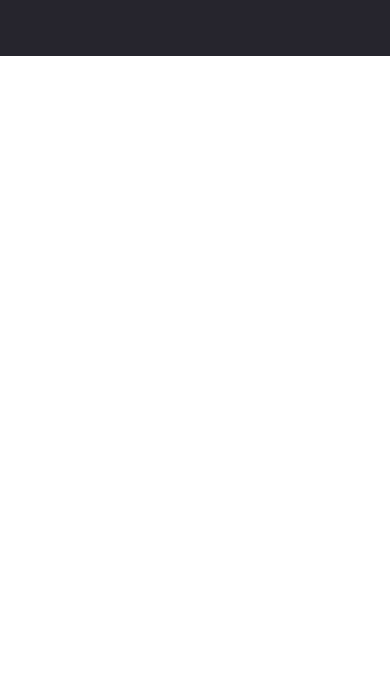
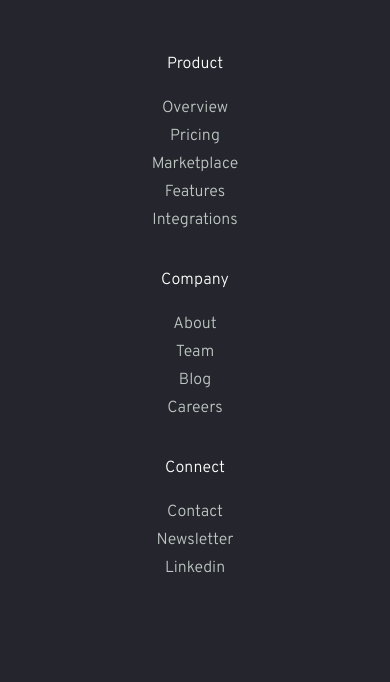
Before and after one commit to mateuslsilva28/Blogr-FrontEndMentor, a plain HTML site: page index.html in a window 390 px wide. Shown: the part 3429-4111 px from the top of the page. Before the commit the page ends 3485 px from the top, so only its background shows below. Drawn offline with Linux system fonts and the light colour scheme.

Commit message:
C9 - Footer Responsivo

```diff
--- a/index.html
+++ b/index.html
@@ -155,6 +155,7 @@
     <footer>
         <nav class="bottom-menu">
             <a href="#"><img src="img/logo.svg" alt="Logo Blogr" id="bottom-menu-logo"></a>
+            <nav>
                 <ul>
                     <li><a>Product</a></li>
                     <li><a>Overview</a></li>
@@ -177,6 +178,7 @@
                     <li><a>Linkedin</a></li>
                 </ul>
             </nav>
+        </nav>
     </footer>
     <script src="js/script.js"></script>
 </body>
--- a/scss/_footer.scss
+++ b/scss/_footer.scss
@@ -11,13 +11,19 @@ footer{
     border-top-right-radius: 70px;
     padding: 4rem 0;
 
-    nav{
+    .bottom-menu{
         @extend .flex;
         justify-content: space-around;
         align-items: flex-start;
-        width: 100%;
+        width: 85%;
         padding: 0 14rem 0 0;
         color: variables.$text-color;
+
+        nav{
+            display: flex;
+            justify-content: space-around;
+            width: 75%;
+            padding-left: 10%;
 
             li{
                 cursor: pointer;
@@ -34,3 +40,4 @@ footer{
             }
         }
     }
+}
--- a/scss/_responsive.scss
+++ b/scss/_responsive.scss
@@ -20,7 +20,8 @@
         padding: 7rem 0 0 0;
         #section-1{
             text-align: center;
-
+            .content-section-1{
+                width: 100%;
                 .flex-section-1{
                     flex-direction: column;
 
@@ -36,9 +37,11 @@
 
                     .text-section-1{
                         padding-top: 2rem!important;
-                    width: 100%!important;}
+                        width: 80%!important;}
                     .img-section-1{display: none;}
                 }
+            }
+
         }
         #section-2{
             margin-top: 7rem;
@@ -78,32 +81,62 @@
         #section-3{
             text-align: center;
             margin: 1rem 0 0 0!important;
+            .content-section-3{
+                width: 100%;
 
                 .flex-section-3{
                     flex-direction: column;
 
                     .img-section-3-mobile{
-                    width: 100%;
                         margin-top: 2rem;
 
                         img{
                             max-width: 600px;
-                        width: 90%;
+                            width: 100%;
                         }
                     }
 
                     .text-section-3{
                         padding-top: 2rem!important;
-                    width: 100%!important;}
+                        width: 80%!important;}
                     .img-section-3{display: none;}
                 }
+            }
+
+        }
+    }
+    footer{
+        .bottom-menu{
+            width: 100%;
+            flex-direction: column;
+            align-items: center;
+            padding: 0;
+
+            nav{
+                margin-top: 4rem;
+                width: 100%;
+                padding: 0;
+            }
+        }
+    }
+}
+
+@media (max-width: 600px){
+    .bottom-menu nav{
+        flex-direction: column;
+        align-items: center;
+
+        ul{
+            text-align: center;
+            width: 7rem;
+            margin-bottom: 2rem;
         }
     }
 }
 
 @media (max-width:300px){
     .header-hero-buttons{
-        flex-direction: column;
+        flex-direction: column!important;
 
         button{
             padding: 0.6rem!important;
```
Also changed, not shown: css/styles.css, 1 other file. Lines whose indentation alone changed are shown as unchanged.
